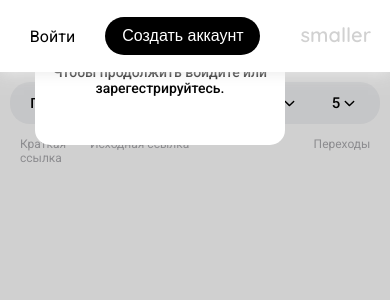
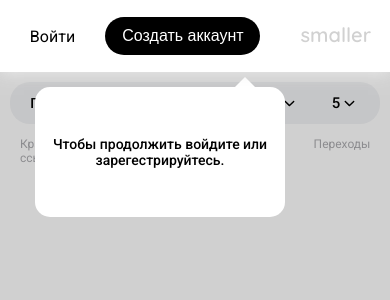
Before and after one commit to Starostinvio/short-link-creator, a React (Create React App) app: page /statistic in a window 390 px wide. Shown: the top 300 px of the page. Built offline with nearby package versions, Linux system fonts and the light colour scheme.

Commit message:
settings

```diff
--- a/src/components/access-control/style.css
+++ b/src/components/access-control/style.css
@@ -68,7 +68,7 @@
 
 @media (max-width: 479px) {
   .AccessControl-panel {
-    top: 15px;
+    top: 87px;
     right: 105px;
   }
 }
```
